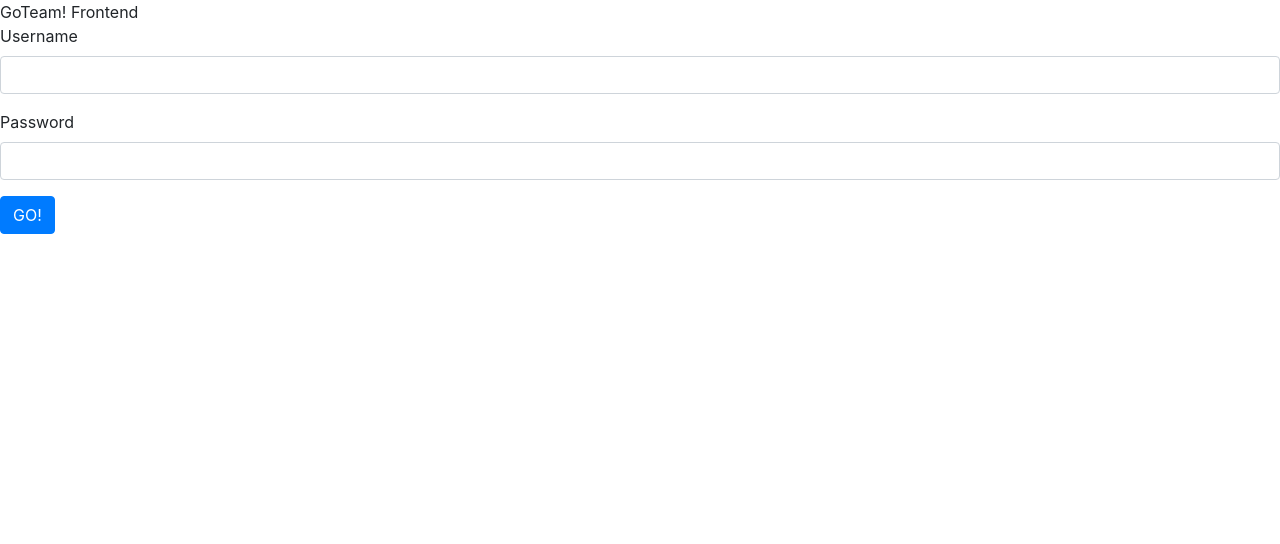
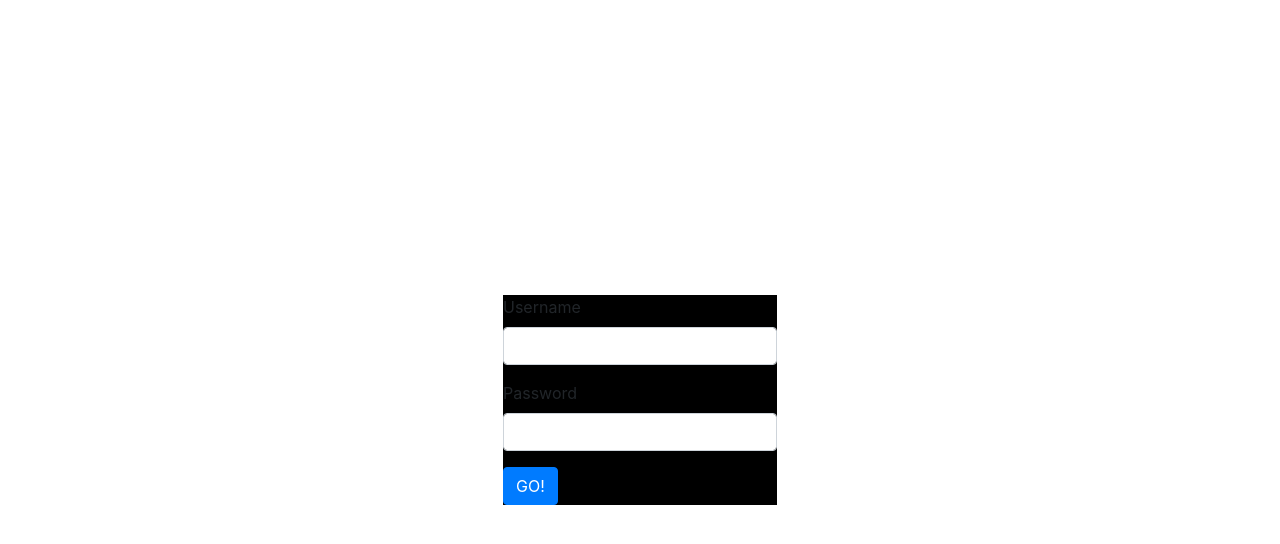
Before and after one commit to 4c3x5u/portfolio_goteam, a React (Create React App) app in the folder frontend/: page / in a window 1280 px wide. Shown: the top 544 px of the page. Built offline with nearby package versions, Linux system fonts and the light colour scheme.

Commit message:
'sass' added, and the register form center aligned both vertically and horizontally.

```diff
--- a/frontend/package.json
+++ b/frontend/package.json
@@ -13,6 +13,7 @@
     "react-bootstrap": "^1.5.2",
     "react-dom": "^17.0.2",
     "react-scripts": "4.0.3",
+    "sass": "^1.32.8",
     "web-vitals": "^1.0.1"
   },
   "scripts": {
--- a/frontend/src/App.jsx
+++ b/frontend/src/App.jsx
@@ -1,10 +1,9 @@
 import React from 'react';
-import Register from './components/Register';
+import Register from './components/register/Register';
 import 'bootstrap/dist/css/bootstrap.min.css';
 
 const App = () => (
   <div className="App">
-    GoTeam! Frontend
     <Register />
   </div>
 );
--- a/frontend/src/components/Register.jsx
+++ b/frontend/src/components/register/Register.jsx
@@ -1,13 +1,14 @@
 import React, { useState } from 'react';
 import { Form, Button } from 'react-bootstrap';
+import './register.sass';
 
 const Register = () => {
   const [username, setUsername] = useState('');
   const [password, setPassword] = useState('');
-  const handleSubmit = () => 1;
+  const handleSubmit = () => 1; // TODO: implement
   return (
-    <div>
-      <Form onSubmit={handleSubmit}>
+    <div id="FormWrapper">
+      <Form id="RegisterForm" onSubmit={handleSubmit}>
         <Form.Group controlId="username">
           <Form.Label>Username</Form.Label>
           <Form.Control
--- /dev/null
+++ b/frontend/src/components/register/register.sass
@@ -0,0 +1,8 @@
+#FormWrapper
+  display: flex
+  justify-content: center
+  align-items: center
+  min-height: 100vh
+
+#RegisterForm
+  background-color: black
```
Also changed, not shown: 1 other file (tests, documents, lock files or other folders).
